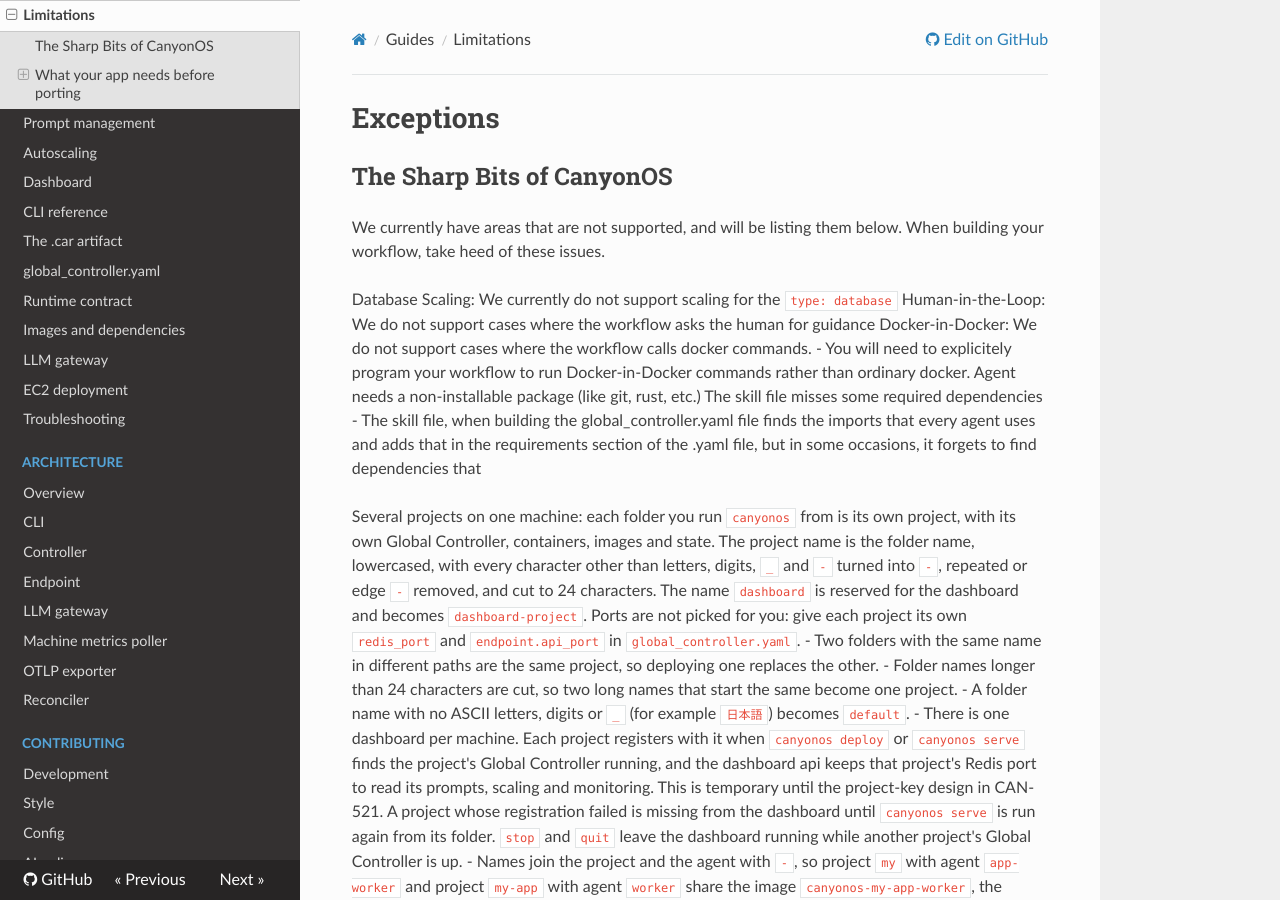
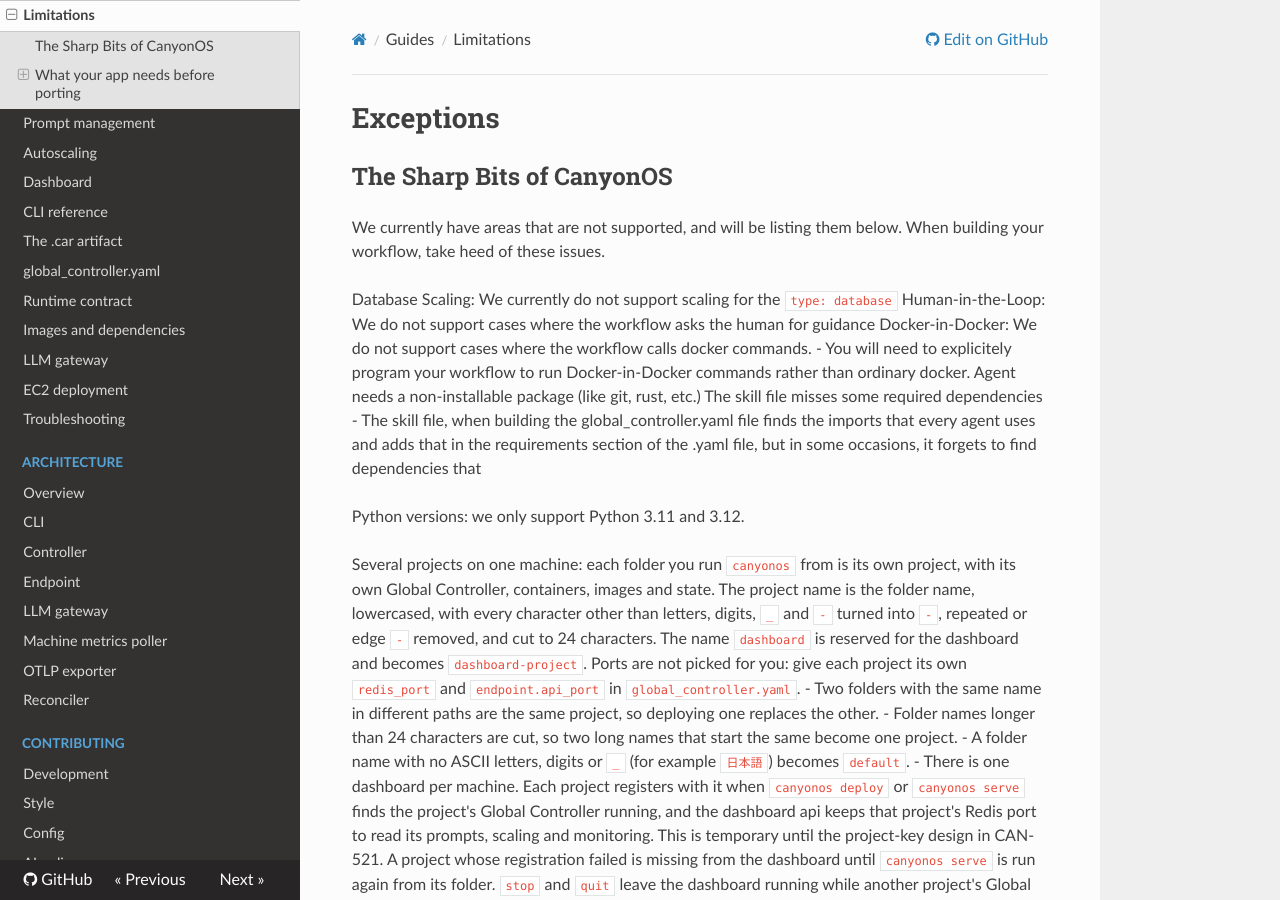
Before and after one commit to CanyonCodeCoreAI/canyonos, an MkDocs documentation site: the page built from docs/guides/LIMITATIONS.md, in a window 1280 px wide and 900 px high. Built offline with MkDocs 1.6.1, drawn with Linux system fonts in a browser that asks for light colours; nearby versions of some CDN libraries.

Commit message:
Project import generated by Copybara.
GitOrigin-RevId: 361c480a5a54913a4b5b34a48763ef5b58450b64

```diff
--- a/docs/guides/LIMITATIONS.md
+++ b/docs/guides/LIMITATIONS.md
@@ -10,6 +10,8 @@
 Agent needs a non-installable package (like git, rust, etc.)
 The skill file misses some required dependencies
 - The skill file, when building the global_controller.yaml file finds the imports that every agent uses and adds that in the requirements section of the .yaml file, but in some occasions, it forgets to find dependencies that
+
+Python versions: we only support Python 3.11 and 3.12.
 
 Several projects on one machine: each folder you run `canyonos` from is its own project, with its own Global Controller, containers, images and state. The project name is the folder name, lowercased, with every character other than letters, digits, `_` and `-` turned into `-`, repeated or edge `-` removed, and cut to 24 characters. The name `dashboard` is reserved for the dashboard and becomes `dashboard-project`. Ports are not picked for you: give each project its own `redis_port` and `endpoint.api_port` in `global_controller.yaml`.
 - Two folders with the same name in different paths are the same project, so deploying one replaces the other.
```
Also changed, not shown: 4 other files.
